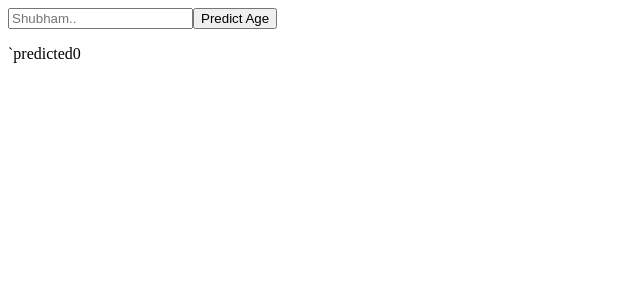
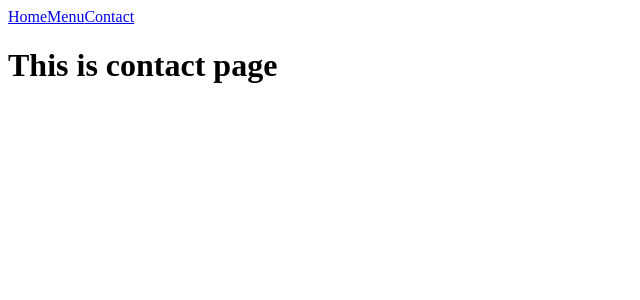
Before and after one commit to Shubham-Yadav-18/tester, a React (Create React App) app: page /contact in a window 1280 px wide. Shown: the top 300 px of the page, without its empty margins (0-640 px from the left). Built offline with nearby package versions, Linux system fonts and the light colour scheme.

Commit message:
learn how to use react router dom

```diff
--- a/package.json
+++ b/package.json
@@ -9,6 +9,7 @@
     "axios": "^1.5.0",
     "react": "^18.2.0",
     "react-dom": "^18.2.0",
+    "react-router-dom": "^6.16.0",
     "react-scripts": "5.0.1",
     "web-vitals": "^2.1.4"
   },
--- a/src/App.js
+++ b/src/App.js
@@ -1,25 +1,24 @@
-import React, { useEffect, useState } from "react";
-import axios from "axios";
+import React from 'react'
+import { BrowserRouter as Router, Route, Routes } from 'react-router-dom'
+import Menu from './pages/Menu'
+import Home from './pages/Home'
+import Contact from './pages/Contact'
+import Navbar from './pages/Navbar'
 
 const App = () => {
-  const [predictedAge, setPredictedAge] = useState(0);
-  const[name,setName]=useState("");
-  const fetchAge=()=>{
-     axios.get(`https://cricbuzz-cricket.p.rapidapi.com/matches/v1/recent`).then((res)=>{
-      console.log(res.data);
-     })
-  }
-
-
   return (
     <div>
-       <input placeholder="Shubham.." onChange={(e)=>{
-        setName(e.target.value);
-       }}></input>
-      <button onClick={fetchAge}> Predict Age</button>
-      <p>`predicted{predictedAge}</p>
+        <Router>
+           <Navbar/>
+           <Routes>
+                <Route path="/" element={<Home/>}/>
+                <Route path='/menu' element={<Menu/>}/>
+                <Route path='/contact' element={<Contact/>}/>
+                <Route path='*' element={<h1>Page is not found</h1>}/>
+           </Routes>
+        </Router>
     </div>
-  );
-};
+  )
+}
 
-export default App;
+export default App
--- /dev/null
+++ b/src/pages/Contact.jsx
@@ -0,0 +1,11 @@
+import React from 'react'
+
+const Contact = () => {
+  return (
+    <div>
+      <h1>This is contact page</h1>
+    </div>
+  )
+}
+
+export default Contact
--- /dev/null
+++ b/src/pages/Home.jsx
@@ -0,0 +1,11 @@
+import React from 'react'
+
+const Home = () => {
+  return (
+    <div>
+       <h1>This is home page</h1>
+    </div>
+  )
+}
+
+export default Home
--- /dev/null
+++ b/src/pages/Menu.jsx
@@ -0,0 +1,12 @@
+import React from 'react'
+
+const Menu = () => {
+  return (
+    <div>
+        <h1>This is menu page</h1>
+
+    </div>
+  )
+}
+
+export default Menu
--- /dev/null
+++ b/src/pages/Navbar.jsx
@@ -0,0 +1,14 @@
+import React from 'react'
+import { Link } from 'react-router-dom'
+
+const Navbar = () => {
+  return (
+    <div>
+             <Link to="/">Home</Link>
+             <Link to="/menu">Menu</Link>
+             <Link to="/contact">Contact</Link>
+          </div>
+  )
+}
+
+export default Navbar
```
Also changed, not shown: 1 other file (tests, documents, lock files or other folders).
